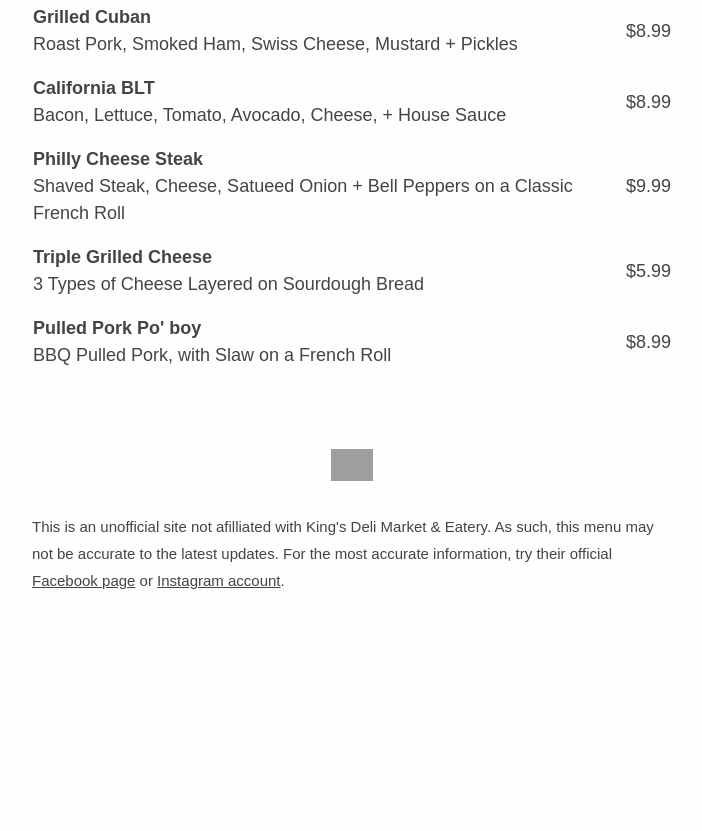
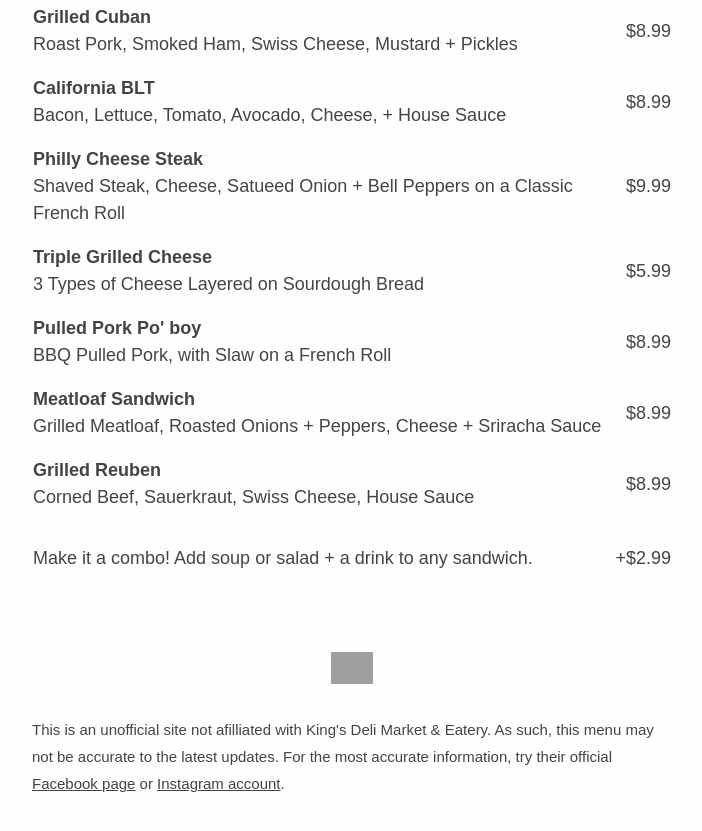
Before and after one commit to jondueck/kings, a plain HTML site: page index.html in a window 1280 px wide. Shown: the part 565-1396 px from the top of the page, without its empty margins (288-990 px from the left). Before the commit the page ends 1255 px from the top, so only its background shows below. Drawn offline with Linux system fonts and the light colour scheme; grey boxes are pictures that could not be loaded; a web font is replaced by a local one.

Commit message:
add missing specialty sandwiches

```diff
--- a/index.html
+++ b/index.html
@@ -69,6 +69,25 @@
         </td>
         <td>$8.99</td>
       </tr>
+      <tr>
+        <td>
+          <strong>Meatloaf Sandwich</strong><br>
+          Grilled Meatloaf, Roasted Onions + Peppers, Cheese + Sriracha Sauce
+        </td>
+        <td>$8.99</td>
+      </tr>
+      <tr>
+        <td>
+          <strong>Grilled Reuben</strong><br>
+          Corned Beef, Sauerkraut, Swiss Cheese, House Sauce
+        </td>
+        <td>$8.99</td>
+      </tr>
+      <tr><td></td><td></td></tr>
+      <tr>
+        <td>Make it a combo! Add soup or salad + a drink to any sandwich.</td>
+        <td>+$2.99</td>
+      </tr>
     </table>
   </main>
 
```
